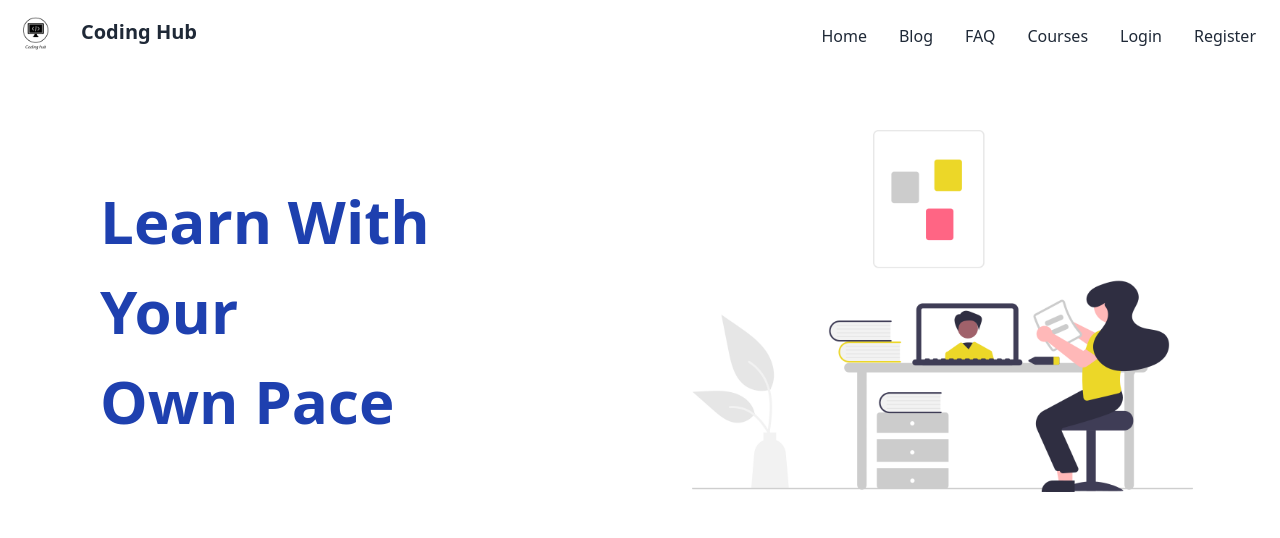
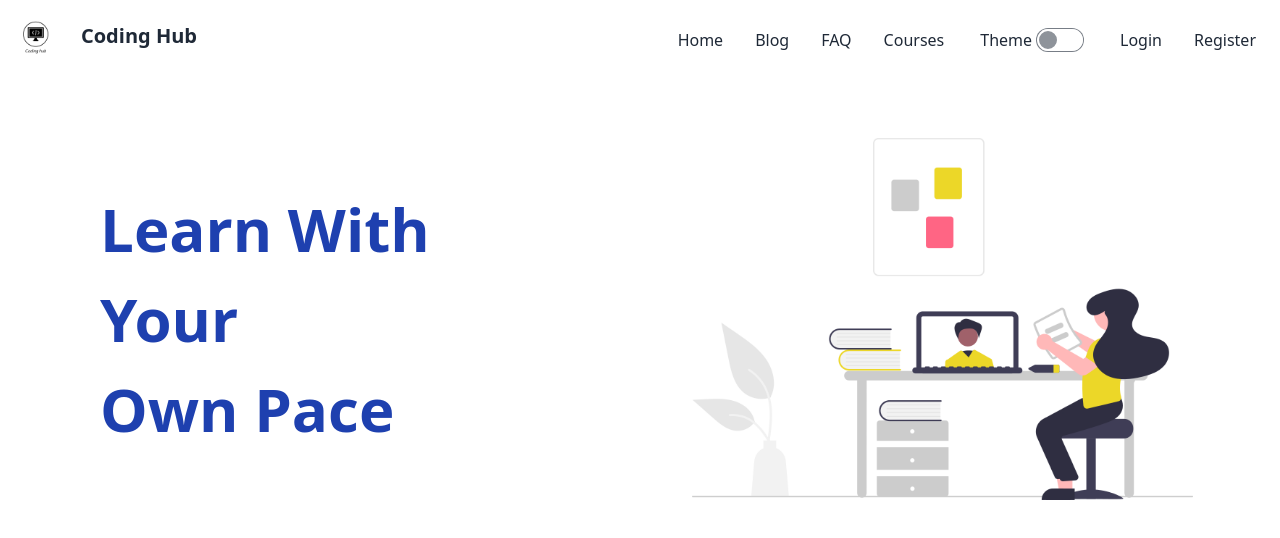
Before and after one commit to rohitkhan4141/coding-hub-client, a React (Vite) app: page / in a window 1280 px wide. Shown: the top 538 px of the page. Built offline with nearby package versions, Linux system fonts and the light colour scheme; no server answers.

Commit message:
toggle button added

```diff
--- a/src/components/Header/Header.jsx
+++ b/src/components/Header/Header.jsx
@@ -1,9 +1,15 @@
-import React, { useContext } from "react";
+import React, { useContext, useState } from "react";
 import { Link, useNavigate } from "react-router-dom";
 import logo from "../../assets/logo.png";
 import { AuthContext } from "../../Contexts/AuthContext";
 
 const Header = () => {
+  const [darkmode, setDarkMode] = useState(false);
+  const hendleTheme = (event) => {
+    event.preventDefault();
+    const checked = event.target.checked;
+    setDarkMode(!checked);
+  };
   const { logout, user } = useContext(AuthContext);
   const navigate = useNavigate();
   const handleLogout = () => {
@@ -50,6 +56,14 @@ const Header = () => {
               <Link to='/faq'>FAQ</Link>
             </li>
             <li>
+              <div className='form-control'>
+                <label className='label cursor-pointer'>
+                  <span className='label-text text-base mr-1'>Theme </span>
+                  <input type='checkbox' className='toggle toggle-primary' />
+                </label>
+              </div>
+            </li>
+            <li>
               <Link to='/login'>Login</Link>
             </li>
             <li>
@@ -77,11 +91,20 @@ const Header = () => {
           <li>
             <Link to='/courses'>Courses</Link>
           </li>
+          <li>
+            <div className='form-control'>
+              <label className='label cursor-pointer'>
+                <span className='label-text text-base mr-1'>Theme </span>
+                <input type='checkbox' className='toggle toggle-primary' />
+              </label>
+            </div>
+          </li>
           {user ? (
             <li>
               <button
                 onClick={handleLogout}
-                className='btn btn-active btn-ghost'
+                className='btn btn-outline btn-success'
+                checked={darkmode}
               >
                 Logout
               </button>
```
Also changed, not shown: src/components/ToggleTheme/ToggleTheme.jsx (added).
